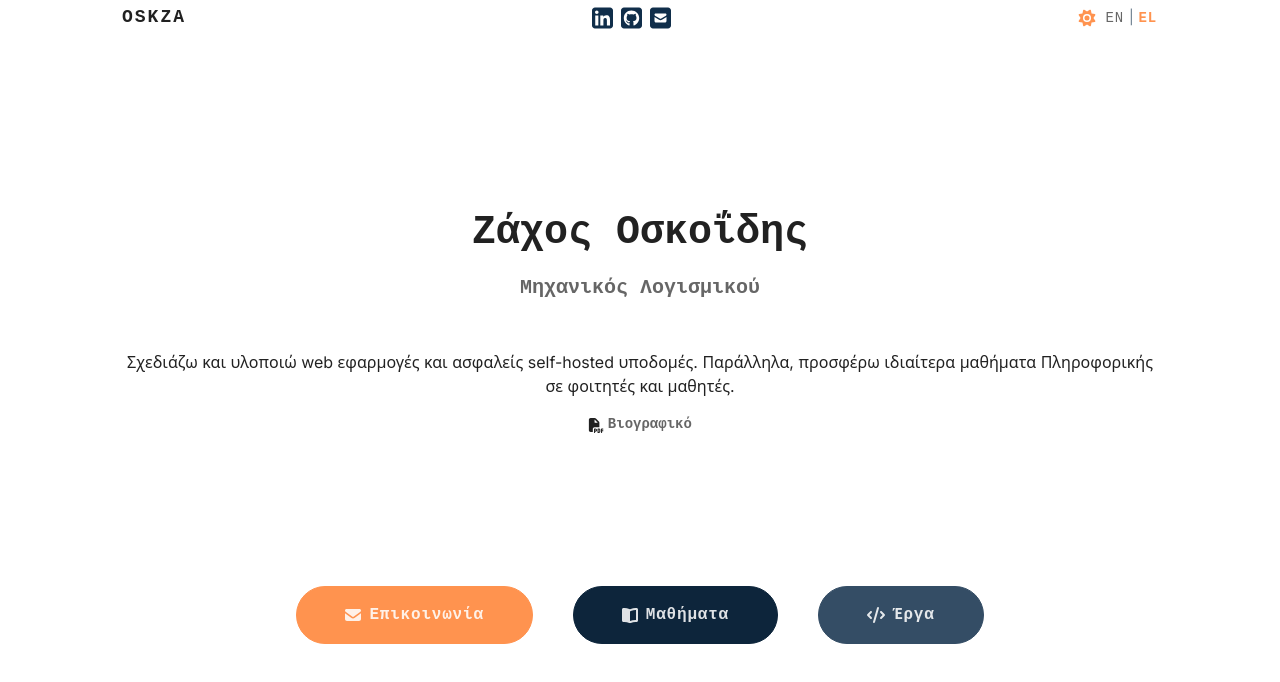
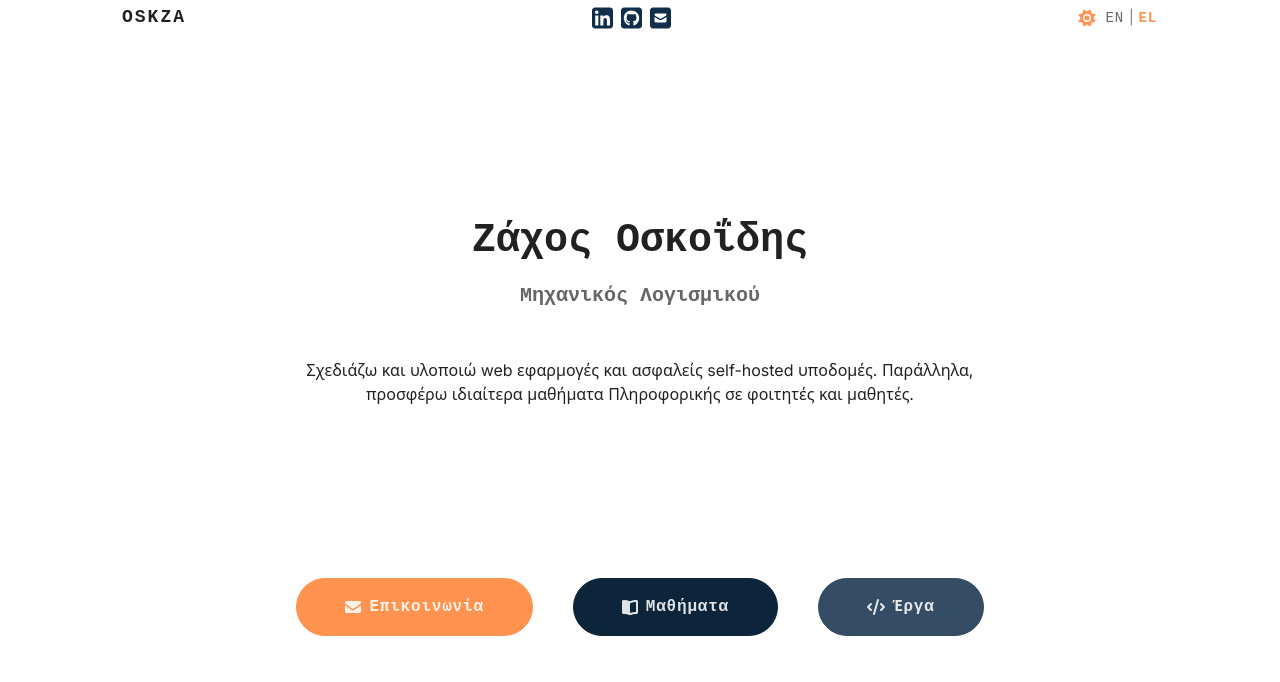
Before and after one commit to oskza/oskza-web, a Vue app: page / in a window 1280 px wide. Shown: the top 682 px of the page. Built offline with nearby package versions, Linux system fonts and the light colour scheme; a web font is replaced by a local one.

Commit message:
refactor: removed resume. added max width to home page summary text

```diff
--- a/src/locales/el.json
+++ b/src/locales/el.json
@@ -21,9 +21,6 @@
       "features": "Λειτουργίες",
       "links": "Σύνδεσμοι"
     }
-  },
-  "links": {
-    "resume": "Βιογραφικό"
   },
   "ctaBtns": {
     "contact": "Επικοινωνία",
--- a/src/locales/en.json
+++ b/src/locales/en.json
@@ -25,9 +25,6 @@
       "repository": "Repository",
       "demo": "Live Demo"
     }
-  },
-  "links": {
-    "resume": "Resume"
   },
   "ctaBtns": {
     "contact": "Contact",
--- a/src/pages/HomePage/ResumeLink.vue
+++ /dev/null
@@ -1,26 +0,0 @@
-<template>
-<a class="resume-link" :href="`/resume-${locale}.pdf`" target="_blank">
-  <fa-icon class="icon" icon="fa-solid fa-file-pdf" />
-  <span class="text">{{ $t('links.resume') }}</span>
-</a>
-</template>
-
-<script setup>
-import { useI18n } from 'vue-i18n'
-
-const { locale } = useI18n()
-</script>
-
-<style scoped>
-.resume-link {
-  display: inline-flex;
-  justify-content: center;
-  align-items: center;
-  gap: var(--spacing-2xs);
-  font-family: var(--font-stack-mono);
-  font-size: var(--font-sm);
-  font-weight: 600;
-}
-
-.text { color: var(--muted-text-color); }
-</style>
--- a/src/pages/HomePage/index.vue
+++ b/src/pages/HomePage/index.vue
@@ -4,14 +4,12 @@
     <h1 class="name">{{ $t('profile.name') }}</h1>
     <h2 class="position">{{ $t('profile.position') }}</h2>
     <p class="summary">{{ $t('profile.summary') }}</p>
-    <ResumeLink />
   </div>
   <CTABtns />
 </div>
 </template>
 
 <script setup>
-import ResumeLink from './ResumeLink.vue'
 import CTABtns from './CTABtnList.vue'
 </script>
 
@@ -40,4 +38,9 @@ import CTABtns from './CTABtnList.vue'
   line-height: 1.7rem;
   color: var(--muted-text-color);
 }
+
+.summary {
+  max-width: 750px;
+  margin-inline: auto;
+}
 </style>
```
Also changed, not shown: 2 other files (tests, documents, lock files or other folders).
